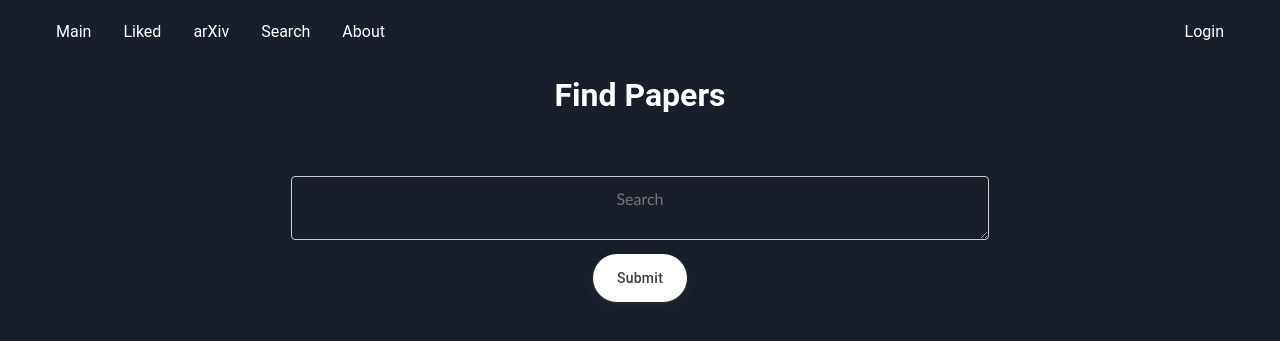
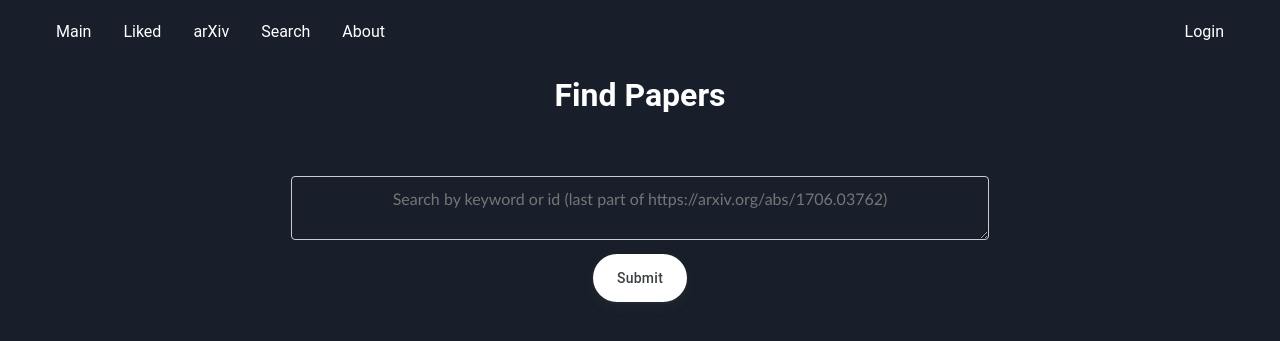
Before and after one commit to YHL04/newswebsite, a Django app: page /arxiv/ in a window 1280 px wide. Shown: the top 341 px of the page. Run offline with Django 5.2, Linux system fonts and the light colour scheme; some libraries are stand-ins or nearby versions.

Commit message:
arxiv search

```diff
--- a/templates/arxiv.html
+++ b/templates/arxiv.html
@@ -50,7 +50,7 @@
 <form method="POST">{% csrf_token %}
 
     <div class="row">
-        <div><textarea name="search-bar" placeholder="Search"></textarea></div>
+        <div><textarea name="search-bar" placeholder="Search by keyword or id (last part of https://arxiv.org/abs/1706.03762)"></textarea></div>
     </div>
 
     <div class="row">
```
